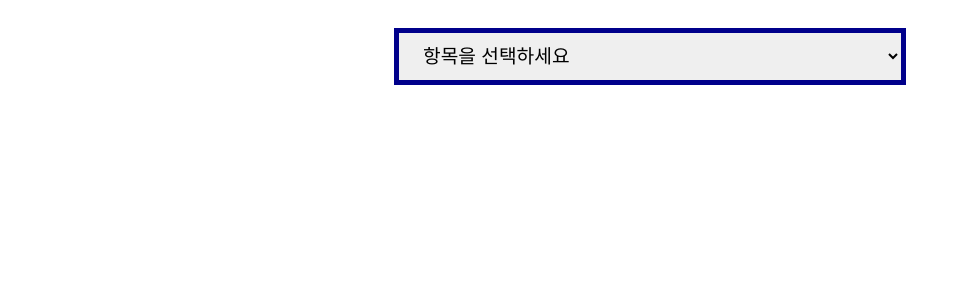
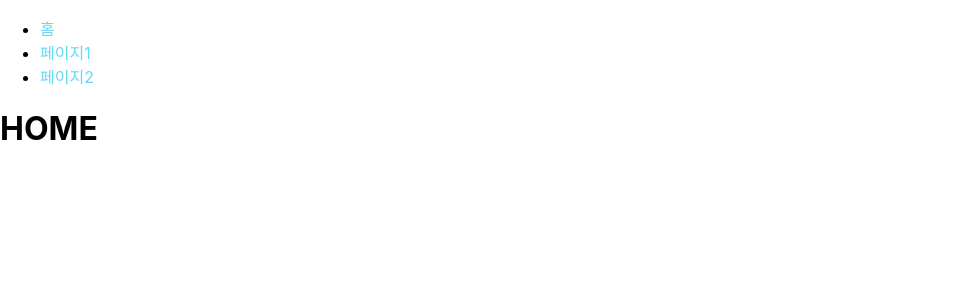
Before and after one commit to beeguriri/React, a React (Create React App) app: page / in a window 1280 px wide. Shown: the top 300 px of the page, without its empty margins (0-967 px from the left). Built offline with nearby package versions, Linux system fonts and the light colour scheme.

Commit message:
0209_route개념

```diff
--- /dev/null
+++ b/src/09/RouterHome.js
@@ -0,0 +1,11 @@
+const RouterHome = () => {
+
+    return (
+
+        <>
+            <h1>HOME</h1>
+        </>
+    );
+}
+
+export default RouterHome;
--- /dev/null
+++ b/src/09/RouterMain.js
@@ -0,0 +1,23 @@
+import RouterNv from "./RouterNv";
+import RouterHome from "./RouterHome";
+import RouterPage1 from "./RouterPage1";
+import RouterPage2 from "./RouterPage2";
+
+import { Route, Routes } from "react-router-dom";
+
+const RouterMain = () => {
+
+    return(
+        <>
+            <RouterNv />
+
+            <Routes>
+                <Route path="/" element={<RouterHome />} />
+                <Route path="/p1" element={<RouterPage1 />} />
+                <Route path="/p2" element={<RouterPage2 />} />
+            </Routes>
+        </>
+    );
+}
+
+export default RouterMain;
--- /dev/null
+++ b/src/09/RouterNv.js
@@ -0,0 +1,16 @@
+import { Link } from "react-router-dom";
+
+const RouterNv = () => {
+
+    return (
+        <>
+            <ul>
+                <li><Link to="/">홈</Link></li>
+                <li><Link to="/p1">페이지1</Link></li>
+                <li><Link to="/p2">페이지2</Link></li>
+            </ul>
+        </>
+    );
+}
+
+export default RouterNv;
--- /dev/null
+++ b/src/09/RouterPage1.js
@@ -0,0 +1,13 @@
+const RouterPage1 = () => {
+
+    return (
+
+        <>
+            <h1>Page1</h1>
+
+        </>
+    );
+
+}
+
+export default RouterPage1;
--- /dev/null
+++ b/src/09/RouterPage2.js
@@ -0,0 +1,10 @@
+const RouterPage2 = () => {
+
+    return(
+        <>
+            <h1>Page2</h1>
+        </>
+    );
+}
+
+export default RouterPage2;
--- a/src/App.js
+++ b/src/App.js
@@ -4,18 +4,20 @@ import './App.css';
 //import Frcst from './04/Frcst';
 //import Taccident from './05/Taccident';
 //import Gal from './06/Gal';
-import GalSelect from './06/GalSelect'
+//import GalSelect from './06/GalSelect'
 //import Gal from './06/06-1/Gal'; >> 교수님파일
 //import Mycom from './07/Mycom';
 //import Myform from './08/Myform';
+import RouterMain from './09/RouterMain'
+import { BrowserRouter } from 'react-router-dom';
 
 
 const App = () => {
 
   return (
-    <div>
-      <GalSelect />
-    </div>
+      <BrowserRouter>
+        <RouterMain />
+      </BrowserRouter>
   );
 }
 
@@ -27,5 +29,6 @@ export default App;
 //<Frcst />
 //<Taccident />
 //<Gal />
+//<GalSelect />
 //<Mycom />
 //<Myform />
```
